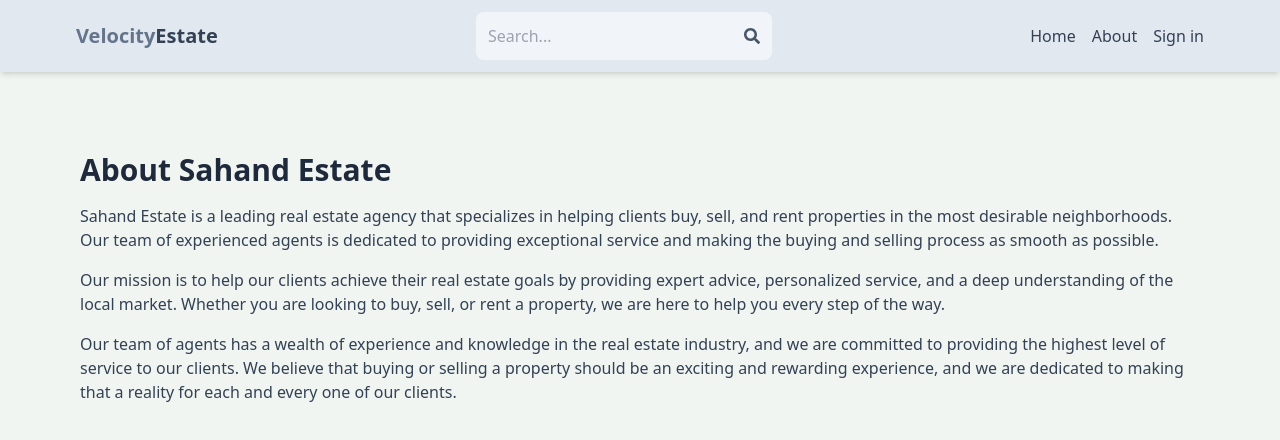
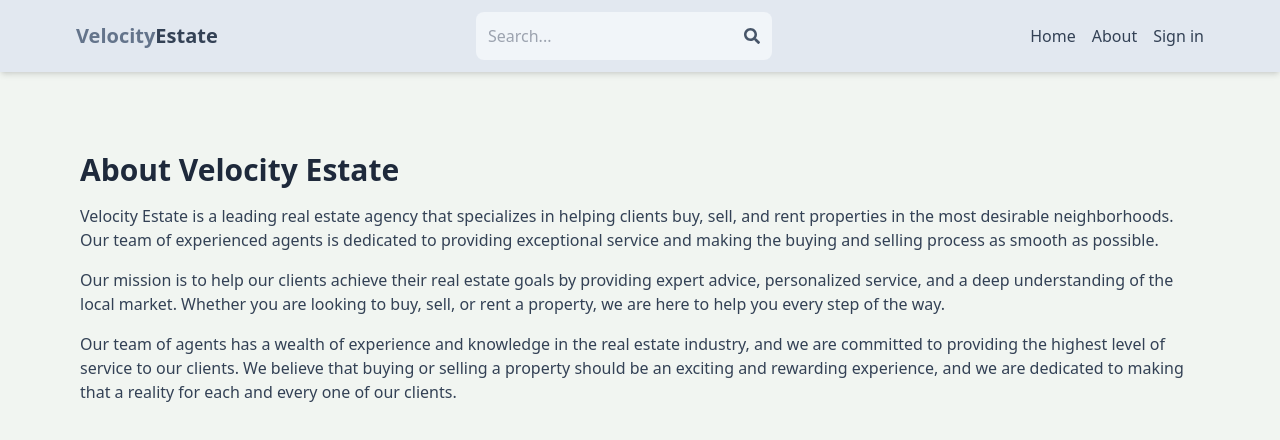
Before and after one commit to samarth2804/Velocity-Estate, a React (Vite) app in the folder client/: page /about in a window 1280 px wide. Shown: the top 440 px of the page. Built offline with nearby package versions, Linux system fonts and the light colour scheme; no server answers.

Commit message:
About page Completed

```diff
--- a/client/src/pages/About.jsx
+++ b/client/src/pages/About.jsx
@@ -3,8 +3,8 @@
 export default function About() {
   return (
     <div className='py-20 px-4 max-w-6xl mx-auto'>
-      <h1 className='text-3xl font-bold mb-4 text-slate-800'>About Sahand Estate</h1>
-      <p className='mb-4 text-slate-700'>Sahand Estate is a leading real estate agency that specializes in helping clients buy, sell, and rent properties in the most desirable neighborhoods. Our team of experienced agents is dedicated to providing exceptional service and making the buying and selling process as smooth as possible.</p>
+      <h1 className='text-3xl font-bold mb-4 text-slate-800'>About Velocity Estate</h1>
+      <p className='mb-4 text-slate-700'>Velocity Estate is a leading real estate agency that specializes in helping clients buy, sell, and rent properties in the most desirable neighborhoods. Our team of experienced agents is dedicated to providing exceptional service and making the buying and selling process as smooth as possible.</p>
       <p className='mb-4 text-slate-700'>
       Our mission is to help our clients achieve their real estate goals by providing expert advice, personalized service, and a deep understanding of the local market. Whether you are looking to buy, sell, or rent a property, we are here to help you every step of the way.
       </p>
```
